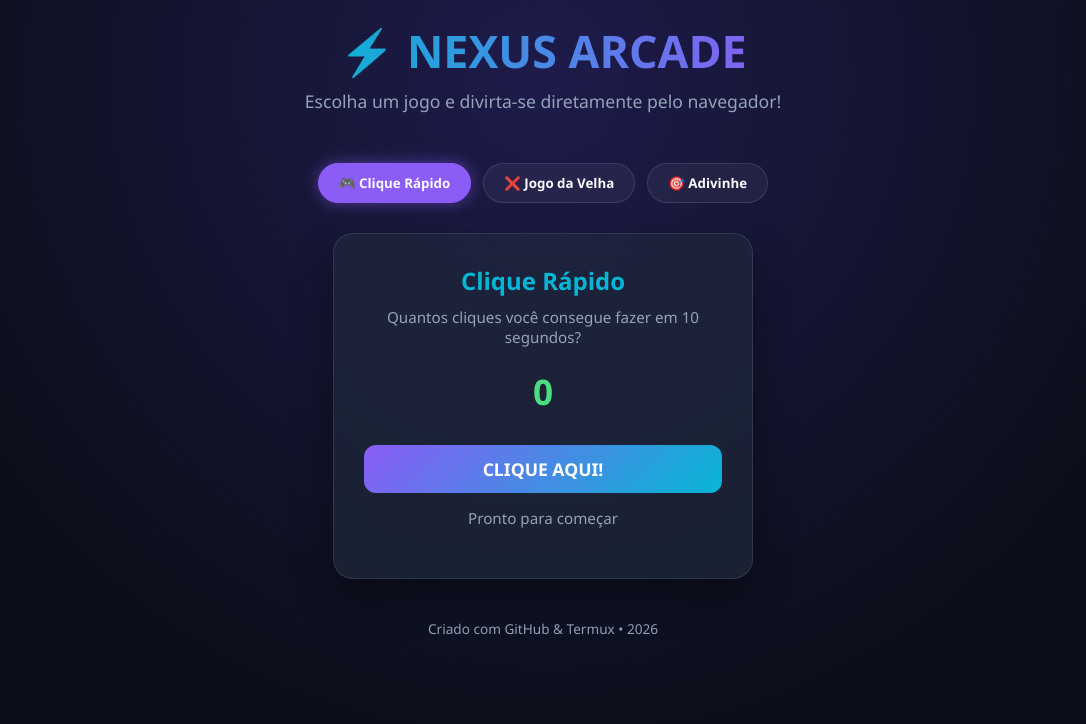
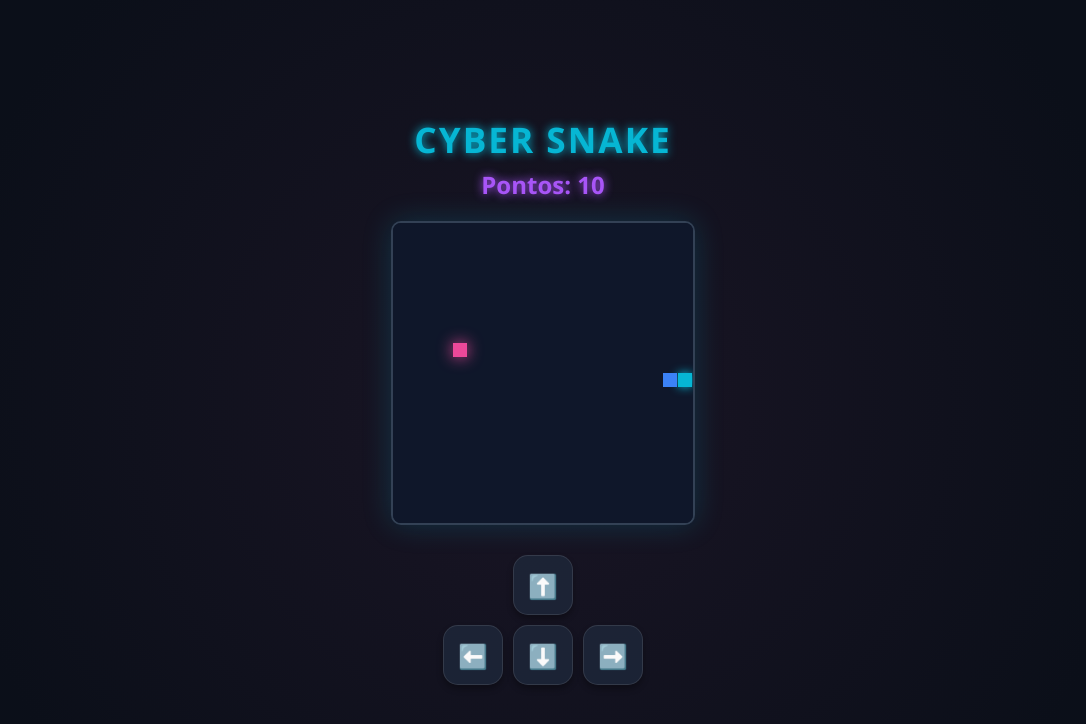
Before and after one commit to rodrigoraxufa123-del/minha-loja, a website: page index.html in a window 1280 px wide. Shown: the whole page, without its empty margins (97-1183 px from the left). Drawn offline with Linux system fonts and the light colour scheme.

Commit message:
Game.html

```diff
--- a/index.html
+++ b/index.html
@@ -2,364 +2,225 @@
 <html lang="pt-BR">
 <head>
     <meta charset="UTF-8">
-    <meta name="viewport" content="width=device-width, initial-scale=1.0">
-    <title>Nexus Arcade - Portal de Mini-Games</title>
+    <meta name="viewport" content="width=device-width, initial-scale=1.0, maximum-scale=1.0, user-scalable=no">
+    <title>Cyber Snake - Advanced</title>
     <style>
-        :root {
-            --bg-color: #0b0f19;
-            --card-bg: rgba(30, 41, 59, 0.7);
-            --primary: #8b5cf6;
-            --primary-hover: #7c3aed;
-            --accent: #06b6d4;
-            --text: #f8fafc;
-            --text-muted: #94a3b8;
-        }
-
         * {
             margin: 0;
             padding: 0;
             box-sizing: border-box;
-            font-family: 'Segoe UI', system-ui, sans-serif;
+            font-family: 'Segoe UI', Tahoma, Geneva, Verdana, sans-serif;
+            touch-action: manipulation; /* Evita zoom duplo no celular */
         }
 
         body {
-            background-color: var(--bg-color);
-            background-image: radial-gradient(circle at 50% 10%, #1e1b4b 0%, var(--bg-color) 70%);
-            color: var(--text);
-            min-height: 100vh;
+            background-color: #0b0f19;
+            background-image: radial-gradient(circle at 50% 50%, #1a1525 0%, #0b0f19 80%);
+            color: #fff;
             display: flex;
             flex-direction: column;
             align-items: center;
-            padding: 20px;
+            justify-content: center;
+            min-height: 100vh;
+            overflow: hidden;
         }
 
         header {
             text-align: center;
-            margin-bottom: 30px;
+            margin-bottom: 20px;
         }
 
         h1 {
-            font-size: 2.8rem;
-            background: linear-gradient(to right, var(--accent), var(--primary));
-            -webkit-background-clip: text;
-            -webkit-text-fill-color: transparent;
-            margin-bottom: 8px;
+            font-size: 2.2rem;
+            color: #06b6d4;
+            text-shadow: 0 0 10px #06b6d4;
+            letter-spacing: 2px;
         }
 
-        header p {
-            color: var(--text-muted);
-            font-size: 1.1rem;
+        .score-board {
+            font-size: 1.5rem;
+            color: #a855f7;
+            font-weight: bold;
+            margin-top: 5px;
+            text-shadow: 0 0 10px #a855f7;
         }
 
-        /* Menu de Seleção de Jogos */
-        .game-menu {
-            display: flex;
-            gap: 12px;
-            margin-bottom: 30px;
-            flex-wrap: wrap;
+        /* O Canvas onde o jogo é renderizado */
+        canvas {
+            background-color: #0f172a;
+            border: 2px solid #334155;
+            border-radius: 10px;
+            box-shadow: 0 0 30px rgba(6, 182, 212, 0.2);
+            display: block;
+        }
+
+        /* Controles Virtuais para Celular */
+        .controls {
+            margin-top: 30px;
+            display: grid;
+            grid-template-columns: repeat(3, 60px);
+            grid-template-rows: repeat(2, 60px);
+            gap: 10px;
             justify-content: center;
         }
 
-        .menu-btn {
-            background-color: rgba(255, 255, 255, 0.05);
-            border: 1px solid rgba(255, 255, 255, 0.1);
-            color: var(--text);
-            padding: 10px 20px;
-            border-radius: 30px;
-            cursor: pointer;
-            font-weight: 600;
-            transition: all 0.3s ease;
-        }
-
-        .menu-btn:hover, .menu-btn.active {
-            background-color: var(--primary);
-            border-color: var(--primary);
-            box-shadow: 0 0 15px rgba(139, 92, 246, 0.5);
-        }
-
-        /* Container dos Jogos */
-        .game-card {
-            background: var(--card-bg);
-            backdrop-filter: blur(12px);
-            border: 1px solid rgba(255, 255, 255, 0.1);
-            width: 100%;
-            max-width: 420px;
-            padding: 30px;
-            border-radius: 20px;
-            box-shadow: 0 20px 40px rgba(0, 0, 0, 0.4);
-            display: none;
-            text-align: center;
-            animation: fadeIn 0.4s ease;
-        }
-
-        .game-card.active {
-            display: block;
-        }
-
-        @keyframes fadeIn {
-            from { opacity: 0; transform: translateY(10px); }
-            to { opacity: 1; transform: translateY(0); }
-        }
-
-        h2 {
-            color: var(--accent);
-            margin-bottom: 10px;
-        }
-
-        p {
-            color: var(--text-muted);
-            font-size: 0.95rem;
-            margin-bottom: 20px;
-        }
-
-        /* Botões Gerais */
-        .action-btn {
-            background: linear-gradient(135deg, var(--primary), var(--accent));
+        .btn {
+            background: rgba(30, 41, 59, 0.8);
+            border: 1px solid rgba(255,255,255,0.1);
+            border-radius: 15px;
             color: white;
-            border: none;
-            padding: 12px 25px;
-            font-size: 1.1rem;
-            font-weight: bold;
-            border-radius: 12px;
-            cursor: pointer;
-            transition: transform 0.2s, box-shadow 0.2s;
-            width: 100%;
-            margin-top: 15px;
-        }
-
-        .action-btn:active {
-            transform: scale(0.97);
-        }
-
-        .score-display {
-            font-size: 2.2rem;
-            color: #4ade80;
-            font-weight: bold;
-            margin: 15px 0;
-        }
-
-        /* Jogo da Velha Estilo */
-        .board {
-            display: grid;
-            grid-template-columns: repeat(3, 1fr);
-            gap: 10px;
-            margin: 20px 0;
-        }
-
-        .cell {
-            background-color: rgba(255, 255, 255, 0.05);
-            aspect-ratio: 1;
-            border-radius: 10px;
+            font-size: 1.5rem;
             display: flex;
             align-items: center;
             justify-content: center;
-            font-size: 2rem;
-            font-weight: bold;
             cursor: pointer;
-            border: 1px solid rgba(255, 255, 255, 0.1);
-            transition: background 0.2s;
+            box-shadow: 0 4px 6px rgba(0,0,0,0.3);
+            transition: background 0.1s;
         }
 
-        .cell:hover {
-            background-color: rgba(255, 255, 255, 0.1);
+        .btn:active {
+            background: #06b6d4;
+            box-shadow: 0 0 15px #06b6d4;
+            transform: scale(0.95);
         }
 
-        /* Adivinhe o Número */
-        input[type="number"] {
-            width: 100%;
-            padding: 12px;
-            border-radius: 10px;
-            border: 1px solid rgba(255, 255, 255, 0.2);
-            background: rgba(0, 0, 0, 0.2);
-            color: white;
-            font-size: 1.1rem;
-            text-align: center;
-            margin-bottom: 15px;
-        }
+        .up { grid-column: 2; grid-row: 1; }
+        .left { grid-column: 1; grid-row: 2; }
+        .down { grid-column: 2; grid-row: 2; }
+        .right { grid-column: 3; grid-row: 2; }
 
-        footer {
-            margin-top: 40px;
-            color: var(--text-muted);
-            font-size: 0.85rem;
-        }
     </style>
 </head>
 <body>
 
     <header>
-        <h1>⚡ NEXUS ARCADE</h1>
-        <p>Escolha um jogo e divirta-se diretamente pelo navegador!</p>
+        <h1>CYBER SNAKE</h1>
+        <div class="score-board">Pontos: <span id="score">0</span></div>
     </header>
 
-    <!-- Menu de Abas -->
-    <div class="game-menu">
-        <button class="menu-btn active" onclick="trocarJogo('clicker', this)">🎮 Clique Rápido</button>
-        <button class="menu-btn" onclick="trocarJogo('velha', this)">❌ Jogo da Velha</button>
-        <button class="menu-btn" onclick="trocarJogo('adivinha', this)">🎯 Adivinhe</button>
+    <!-- Área Gráfica do Jogo -->
+    <canvas id="gameCanvas" width="300" height="300"></canvas>
+
+    <!-- Direcionais para Mobile -->
+    <div class="controls">
+        <div class="btn up" onclick="setDirection('UP')">⬆️</div>
+        <div class="btn left" onclick="setDirection('LEFT')">⬅️</div>
+        <div class="btn down" onclick="setDirection('DOWN')">⬇️</div>
+        <div class="btn right" onclick="setDirection('RIGHT')">➡️</div>
     </div>
 
-    <!-- Jogo 1: Clique Rápido -->
-    <div id="clicker" class="game-card active">
-        <h2>Clique Rápido</h2>
-        <p>Quantos cliques você consegue fazer em 10 segundos?</p>
-        <div class="score-display" id="clickScore">0</div>
-        <button class="action-btn" id="clickBtn" onclick="contarClique()">CLIQUE AQUI!</button>
-        <p id="clickTimer" style="margin-top: 15px;">Pronto para começar</p>
-    </div>
+    <script>
+        const canvas = document.getElementById("gameCanvas");
+        const ctx = canvas.getContext("2d");
 
-    <!-- Jogo 2: Jogo da Velha -->
-    <div id="velha" class="game-card">
-        <h2>Jogo da Velha</h2>
-        <p>Jogue com um amigo no mesmo aparelho. Vez do: <span id="turno" style="color:var(--accent)">X</span></p>
-        <div class="board" id="board">
-            <div class="cell" onclick="jogarVelha(0)"></div>
-            <div class="cell" onclick="jogarVelha(1)"></div>
-            <div class="cell" onclick="jogarVelha(2)"></div>
-            <div class="cell" onclick="jogarVelha(3)"></div>
-            <div class="cell" onclick="jogarVelha(4)"></div>
-            <div class="cell" onclick="jogarVelha(5)"></div>
-            <div class="cell" onclick="jogarVelha(6)"></div>
-            <div class="cell" onclick="jogarVelha(7)"></div>
-            <div class="cell" onclick="jogarVelha(8)"></div>
-        </div>
-        <button class="action-btn" onclick="reiniciarVelha()">Reiniciar Jogo</button>
-    </div>
+        // Configurações da grade
+        const box = 15; // Tamanho de cada quadrado
+        const canvasSize = 300;
+        const totalBoxes = canvasSize / box;
 
-    <!-- Jogo 3: Adivinhe o Número -->
-    <div id="adivinha" class="game-card">
-        <h2>Adivinhe o Número</h2>
-        <p>Tente adivinhar o número secreto entre 1 e 50!</p>
-        <input type="number" id="palpite" placeholder="Digite seu palpite" min="1" max="50">
-        <button class="action-btn" onclick="verificarPalpite()">Enviar Palpite</button>
-        <p id="dicaAdivinha" style="margin-top: 15px;">Boa sorte!</p>
-    </div>
+        let snake = [];
+        snake[0] = { x: 10 * box, y: 10 * box }; // Posição inicial
 
-    <footer>
-        Criado com GitHub & Termux • 2026
-    </footer>
+        let food = {
+            x: Math.floor(Math.random() * totalBoxes) * box,
+            y: Math.floor(Math.random() * totalBoxes) * box
+        };
 
-    <script>
-        // Sistema de Troca de Abas
-        function trocarJogo(idDoJogo, elemento) {
-            document.querySelectorAll('.game-card').forEach(card => card.classList.remove('active'));
-            document.querySelectorAll('.menu-btn').forEach(btn => btn.classList.remove('active'));
-            document.getElementById(idDoJogo).classList.add('active');
-            elemento.classList.add('active');
+        let score = 0;
+        let d = "RIGHT"; // Direção inicial
+        let gameLoop;
+        let velocidade = 120;
+
+        // Função para receber controles da tela (Touch)
+        function setDirection(newDir) {
+            if (newDir === "LEFT" && d !== "RIGHT") d = "LEFT";
+            else if (newDir === "UP" && d !== "DOWN") d = "UP";
+            else if (newDir === "RIGHT" && d !== "LEFT") d = "RIGHT";
+            else if (newDir === "DOWN" && d !== "UP") d = "DOWN";
         }
 
-        // Lógica Jogo 1: Clique Rápido
-        let cliques = 0;
-        let tempoRestante = 10;
-        let jogando = false;
-        let timerClick;
+        // Função para receber controles do teclado (Computador)
+        document.addEventListener("keydown", (event) => {
+            let key = event.keyCode;
+            if (key == 37 && d !== "RIGHT") d = "LEFT";
+            else if (key == 38 && d !== "DOWN") d = "UP";
+            else if (key == 39 && d !== "LEFT") d = "RIGHT";
+            else if (key == 40 && d !== "UP") d = "DOWN";
+        });
 
-        function contarClique() {
-            if (!jogando) {
-                iniciarClicker();
+        // Detecta colisão com o próprio corpo
+        function collision(head, array) {
+            for (let i = 0; i < array.length; i++) {
+                if (head.x === array[i].x && head.y === array[i].y) {
+                    return true;
                 }
-            cliques++;
-            document.getElementById('clickScore').innerText = cliques;
+            }
+            return false;
         }
 
-        function iniciarClicker() {
-            jogando = true;
-            cliques = 0;
-            tempoRestante = 10;
-            document.getElementById('clickScore').innerText = cliques;
+        // Motor de Renderização e Lógica (Atualiza a cada frame)
+        function draw() {
+            // Limpa o canvas
+            ctx.fillStyle = "#0f172a";
+            ctx.fillRect(0, 0, canvasSize, canvasSize);
 
-            timerClick = setInterval(() => {
-                tempoRestante--;
-                document.getElementById('clickTimer').innerText = "Tempo restante: " + tempoRestante + "s";
-
-                if (tempoRestante <= 0) {
-                    clearInterval(timerClick);
-                    jogando = false;
-                    alert("Tempo esgotado! Você fez " + cliques + " pontos!");
-                    document.getElementById('clickTimer').innerText = "Fim de jogo! Clique para reiniciar.";
-                }
-            }, 1000);
+            // Desenha a cobra
+            for (let i = 0; i < snake.length; i++) {
+                ctx.fillStyle = (i === 0) ? "#06b6d4" : "#3b82f6"; // Cabeça ciano, corpo azul
+                ctx.shadowBlur = 10;
+                ctx.shadowColor = (i === 0) ? "#06b6d4" : "transparent"; // Brilho só na cabeça
+                ctx.fillRect(snake[i].x, snake[i].y, box - 1, box - 1);
             }
 
-        // Lógica Jogo 2: Jogo da Velha
-        let tabuleiro = ['', '', '', '', '', '', '', '', ''];
-        let jogadorAtual = 'X';
-        let jogoAtivo = true;
+            // Desenha a comida
+            ctx.fillStyle = "#ec4899"; // Rosa Neon
+            ctx.shadowBlur = 15;
+            ctx.shadowColor = "#ec4899";
+            ctx.fillRect(food.x, food.y, box - 1, box - 1);
 
-        function jogarVelha(index) {
-            if (tabuleiro[index] === '' && jogoAtivo) {
-                tabuleiro[index] = jogadorAtual;
-                document.getElementsByClassName('cell')[index].innerText = jogadorAtual;
+            // Reseta o brilho para não bugar o resto
+            ctx.shadowBlur = 0;
 
-                checarVitoriaVelha();
-            }
+            // Posição atual da cabeça
+            let snakeX = snake[0].x;
+            let snakeY = snake[0].y;
+
+            // Movimentação
+            if (d === "LEFT") snakeX -= box;
+            if (d === "UP") snakeY -= box;
+            if (d === "RIGHT") snakeX += box;
+            if (d === "DOWN") snakeY += box;
+
+            // Se comer a comida
+            if (snakeX === food.x && snakeY === food.y) {
+                score += 10;
+                document.getElementById("score").innerText = score;
+
+                // Gera nova comida
+                food = {
+                    x: Math.floor(Math.random() * totalBoxes) * box,
+                    y: Math.floor(Math.random() * totalBoxes) * box
+                };
+            } else {
+                // Remove o último pedaço da cauda se não comeu
+                snake.pop();
             }
 
-        function checarVitoriaVelha() {
-            const condicoesVitoria = [
-                [0,1,2], [3,4,5], [6,7,8],
-                [0,3,6], [1,4,7], [2,5,8],
-                [0,4,8], [2,4,6]
-            ];
+            let newHead = { x: snakeX, y: snakeY };
 
-            let rodadaVencida = false;
-            for (let condicao of condicoesVitoria) {
-                let a = tabuleiro[condicao[0]];
-                let b = tabuleiro[condicao[1]];
-                let c = tabuleiro[condicao[2]];
-                if (a === '' || b === '' || c === '') continue;
-                if (a === b && b === c) {
-                    rodadaVencida = true;
-                    break;
-                }
+            // Regras de Game Over (Bater na parede ou no corpo)
+            if (snakeX < 0 || snakeX >= canvasSize || snakeY < 0 || snakeY >= canvasSize || collision(newHead, snake)) {
+                clearInterval(gameLoop);
+                alert("GAME OVER! Sua pontuação: " + score);
+                location.reload(); // Reinicia o jogo
             }
 
-            if (rodadaVencida) {
-                alert("O jogador " + jogadorAtual + " venceu!");
-                jogoAtivo = false;
-                return;
+            // Adiciona a nova cabeça
+            snake.unshift(newHead);
         }
 
-            if (!tabuleiro.includes('')) {
-                alert("Empate!");
-                jogoAtivo = false;
-                return;
-            }
-
-            jogadorAtual = jogadorAtual === 'X' ? 'O' : 'X';
-            document.getElementById('turno').innerText = jogadorAtual;
-        }
-
-        function reiniciarVelha() {
-            tabuleiro = ['', '', '', '', '', '', '', '', ''];
-            jogadorAtual = 'X';
-            jogoAtivo = true;
-            document.getElementById('turno').innerText = jogadorAtual;
-            let cells = document.getElementsByClassName('cell');
-            for (let cell of cells) {
-                cell.innerText = '';
-            }
-        }
-
-        // Lógica Jogo 3: Adivinhe o Número
-        let numeroSecreto = Math.floor(Math.random() * 50) + 1;
-        function verificarPalpite() {
-            let palpite = parseInt(document.getElementById('palpite').value);
-            let dica = document.getElementById('dicaAdivinha');
-
-            if (isNaN(palpite)) {
-                dica.innerText = "Digite um número válido!";
-                return;
-            }
-
-            if (palpite === numeroSecreto) {
-                dica.innerText = "🎉 Parabéns! Você acertou o número secreto (" + numeroSecreto + ")!";
-                numeroSecreto = Math.floor(Math.random() * 50) + 1; // Reinicia com outro número
-            } else if (palpite < numeroSecreto) {
-                dica.innerText = "📈 O número secreto é MAIOR que " + palpite;
-            } else {
-                dica.innerText = "📉 O número secreto é MENOR que " + palpite;
-            }
-        }
+        // Inicia o loop do jogo
+        gameLoop = setInterval(draw, velocidade);
     </script>
 </body>
 </html>
```
Lines whose indentation alone changed are shown as unchanged.
